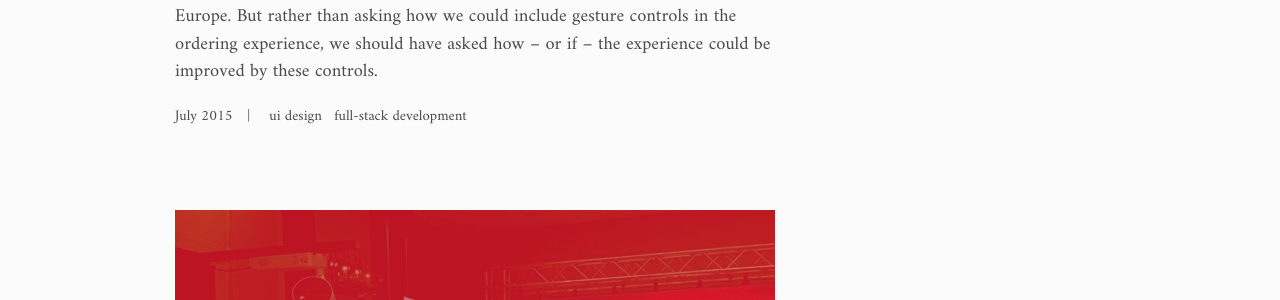
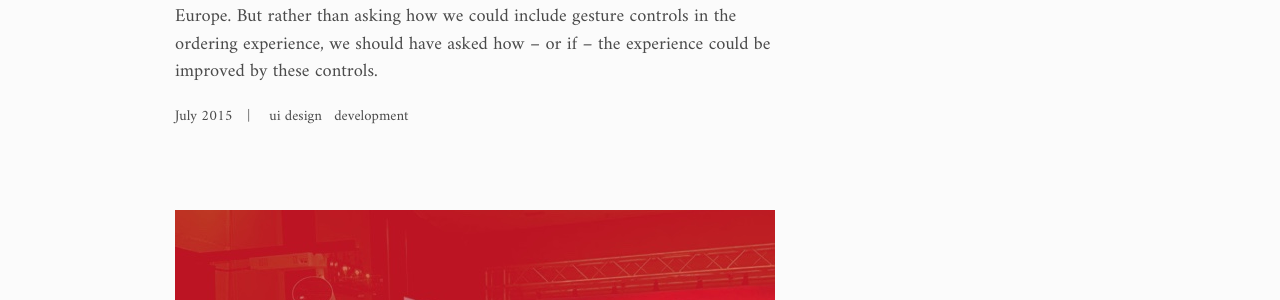
Before and after one commit to amandagracewall/portfolio, a Jekyll site: the page built from _works/cocacola.markdown, in a window 1280 px wide and 900 px high. Shown: the part 415-715 px from the top of the window. Built offline with Jekyll 4.4.1, drawn with Linux system fonts in a browser that asks for light colours; nearby versions of some CDN libraries.

Commit message:
update to categories/filters

```diff
--- a/_includes/snippets/categories.md
+++ b/_includes/snippets/categories.md
@@ -3,10 +3,10 @@
     <span class="d-inline-block mr-2">ui design</span>
   {% endif %}
   {% if category == "dev" %}
-    <span class="d-inline-block mr-2">full-stack development</span>
+    <span class="d-inline-block mr-2">development</span>
   {% endif %}
   {% if category == "viz" %}
-    <span class="d-inline-block mr-2">visual design</span>
+    <span class="d-inline-block mr-2">graphic design</span>
   {% endif %}
   {% if category == "info" %}
     <span class="d-inline-block mr-2">info visualisation</span>
```
Also changed, not shown: _includes/modules/filters.md (+1 -1 lines).
